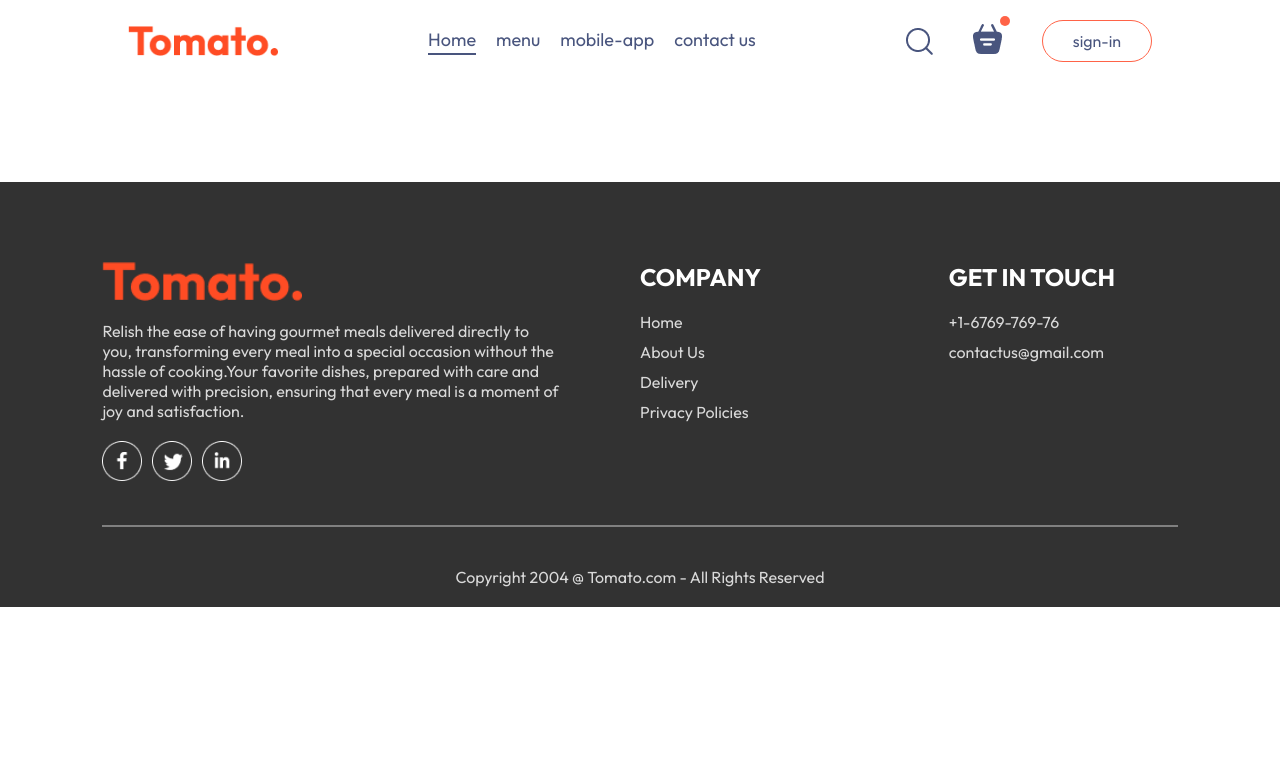
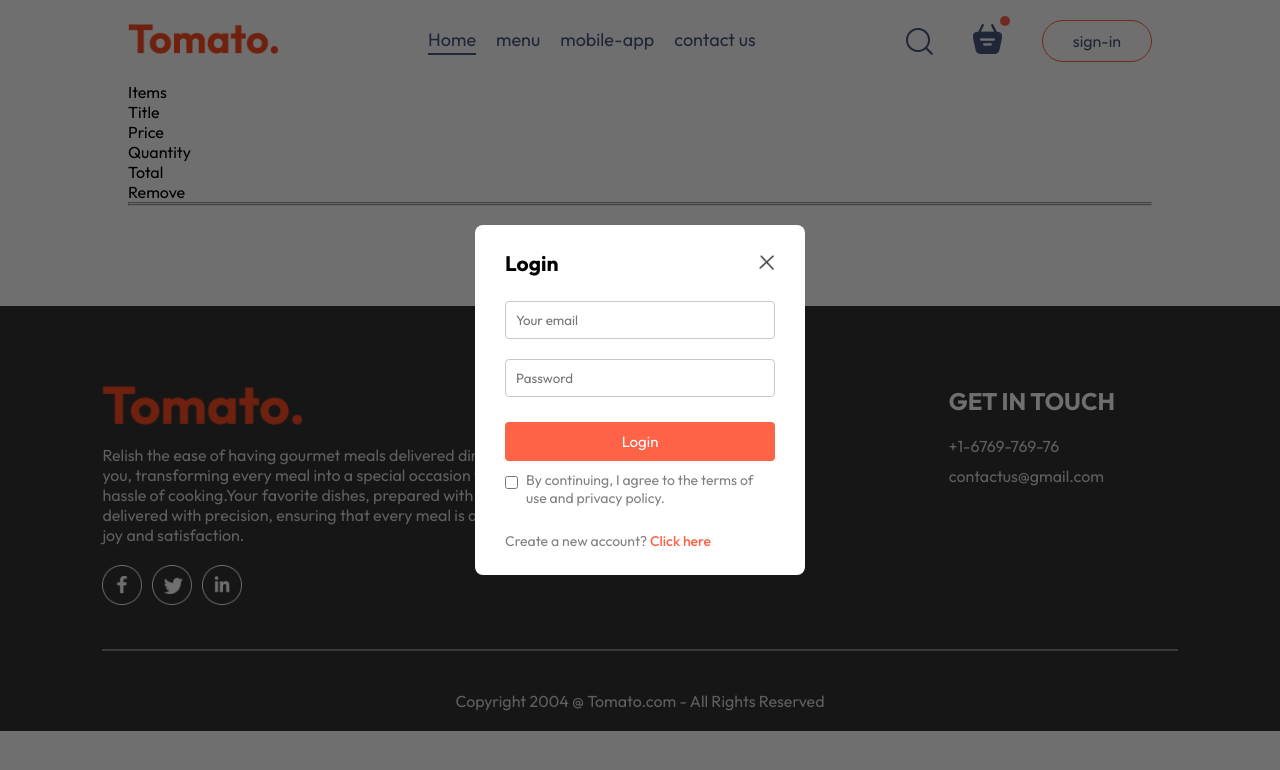
Before and after one commit to AthulSabu2002/react-food-delivery-website, a React (Vite) app in the folder frontend/: page /cart in a window 1280 px wide. Both pictures are taken after a click on the button "sign-in". Shown: the top 770 px of the page. Built offline with nearby package versions, Linux system fonts and the light colour scheme; a web font is replaced by a local one.

Commit message:
added cart

```diff
--- a/frontend/src/App.jsx
+++ b/frontend/src/App.jsx
@@ -1,17 +1,22 @@
 /* eslint-disable no-unused-vars */
-import React from 'react'
+import React, { useState } from 'react'
 import Navbar from './components/Navbar/Navbar'
 import { Route, Routes } from 'react-router-dom'
 import Cart from './pages/Cart/Cart'
 import Home from './pages/Home/Home'
 import PlaceOrder from './pages/PlaceOrder/PlaceOrder'
 import Footer from './components/Footer/Footer'
+import LoginPopup from './components/LoginPopup/LoginPopup'
 
 const App = () => {
+
+  const [showLogin, setShowLogin] = useState(false);
+
   return (
     <>
+    {showLogin?<LoginPopup setShowLogin={setShowLogin}/>:<></>}
       <div className='app'>
-        <Navbar />
+        <Navbar setShowLogin = {setShowLogin}/>
         <Routes>
         <Route path='/' element={<Home/>} />
         <Route path='/cart' element={<Cart/>} />
--- /dev/null
+++ b/frontend/src/components/LoginPopup/LoginPopup.css
@@ -0,0 +1,74 @@
+.login-popup{
+    position: absolute;
+    z-index: 1;
+    width: 100%;
+    height: 100%;
+    background-color: #00000090;
+    display: grid;
+}
+
+.login-popup-container{
+    place-self: center;
+    width: max(23vw, 330px);
+    color: #808080;
+    background-color: white;
+    display: flex;
+    flex-direction: column;
+    gap: 25px;
+    padding: 25px 30px;
+    border-radius: 8px;
+    font-size: 14px;
+    animation: fadeIn 0.5s;
+}
+
+.login-popup-title{
+    display: flex;
+    justify-content: space-between;
+    align-items: center;
+    color: black;
+}
+
+.login-popup-title img{
+    width: 16px;
+    cursor: pointer;
+}
+
+.login-popup-inputs{
+    display: flex;
+    flex-direction: column;
+    gap: 20px;
+}
+
+.login-popup-inputs input{
+    outline: none;
+    border: 1px solid #c9c9c9;
+    padding: 10px;
+    border-radius: 4px;
+}
+
+.login-popup-container button{
+    border: none;
+    padding: 10px;
+    border-radius: 4px;
+    color: white;
+    background-color: tomato;
+    font-size: 15px;
+    cursor: pointer;
+}
+
+.login-popup-condition{
+    display: flex;
+    align-items: start;
+    gap: 8px;
+    margin-top: -15px;
+}
+
+.login-popup-condition input{
+    margin-top: 5px;
+}
+
+.login-popup p span{
+    color: tomato;
+    font-weight: 500;
+    cursor: pointer;
+}
--- /dev/null
+++ b/frontend/src/components/LoginPopup/LoginPopup.jsx
@@ -0,0 +1,37 @@
+/* eslint-disable react/prop-types */
+/* eslint-disable no-unused-vars */
+import React, { useState } from 'react'
+import "./LoginPopup.css";
+import { assets } from '../../assets/assets';
+
+const LoginPopup = ({setShowLogin}) => {
+
+    const [currState, setCurrState] = useState("Login")
+
+  return (
+    <div className='login-popup'>
+        <form className="login-popup-container">
+            <div className="login-popup-title">
+                <h2>{currState}</h2>
+                <img onClick={()=>setShowLogin(false)} src={assets.cross_icon} alt="" />
+            </div>
+            <div className="login-popup-inputs">
+                {currState==="Login"?<></>:<input type="text" placeholder='Your name' required/>}
+                <input type="email" name="email" id="" placeholder='Your email' required/>
+                <input type="password" name="password" id="" placeholder='Password' required/>
+            </div>
+            <button>{currState==="Sign Up"?"Create account":"Login"}</button>
+
+            <div className="login-popup-condition">
+                <input type="checkbox" name="" id="" required/>
+                <p>By continuing, I agree to the terms of use and privacy policy.</p>
+            </div>
+
+            {currState==="Login"?<p>Create a new account? <span onClick={()=>setCurrState("Sign Up")} >Click here</span> </p>
+            :<p>Already have an account? <span onClick={()=>setCurrState("Login")}>Login here</span> </p>}
+        </form>
+    </div>
+  )
+}
+
+export default LoginPopup
--- a/frontend/src/components/Navbar/Navbar.jsx
+++ b/frontend/src/components/Navbar/Navbar.jsx
@@ -1,16 +1,17 @@
+/* eslint-disable react/prop-types */
 /* eslint-disable no-unused-vars */
 import React, { useState } from 'react';
 import "./Navbar.css";
 import { assets } from '../../assets/assets';
 import { Link } from 'react-router-dom';
 
-const Navbar = () => {
+const Navbar = ({setShowLogin}) => {
 
   const [menu, setMenu] = useState("home");
 
   return (
     <div className='navbar'>
-      <img src={assets.logo} alt='logo' className='logo'/>
+      <Link to='/'><img src={assets.logo} alt='logo' className='logo'/></Link>
       <ul className='navbar-menu'>
         <Link to='/' onClick={() => setMenu("home")} className={menu=="home" ? "active" : ""} >Home</Link>
         <a href='#explore-menu' onClick={() => setMenu("menu")} className={menu=="menu" ? "active" : ""} >menu</a>
@@ -22,10 +23,10 @@
         <img src={assets.search_icon} alt='search-icon' />
 
         <div className='navbar-search-icon'>
-          <img src={assets.basket_icon} alt='basket-icon' />
+          <Link to='/cart'><img src={assets.basket_icon} alt='basket-icon' /></Link>
           <div className='dot'></div>
         </div>
-        <button>sign-in</button>
+        <button onClick={()=>setShowLogin(true)}>sign-in</button>
       </div>
     </div>
   )
--- a/frontend/src/pages/Cart/Cart.jsx
+++ b/frontend/src/pages/Cart/Cart.jsx
@@ -1,10 +1,44 @@
-import React from 'react'
+/* eslint-disable react/jsx-key */
+/* eslint-disable no-unused-vars */
+import React, { useContext } from 'react'
 import './Cart.css'
+import {StoreContext} from '../../context/StoreContext'
 
 const Cart = () => {
+
+  const {cartItems, food_list, removeFromCart} = useContext(StoreContext);
+
   return (
-    <div>
+    <div className='cart'>
+      <div className="cart-items">
+        <div className="cart-items-title">
+          <p>Items</p>
+          <p>Title</p>
+          <p>Price</p>
+          <p>Quantity</p>
+          <p>Total</p>
+          <p>Remove</p>
+        </div>
 
+        <hr />
+        <hr />
+
+        {food_list.map((item, index)=>{
+            if(cartItems[item._id]>0){
+                return(
+                  <div className="cart-items-title cart-items-item">
+                      <img src={item.image} alt="" />
+                      <p>{item.name}</p>
+                      <p>{item.price}</p>
+                      <p>{cartItems[item.id]}</p>
+                      <p>{item.price * cartItems[item.id]}</p>
+                      <p>X</p>
+                  </div>
+                )
+            }
+        })}
+
+      </div>
     </div>
   )
 }
```
Also changed, not shown: 1 other file (tests, documents, lock files or other folders).
